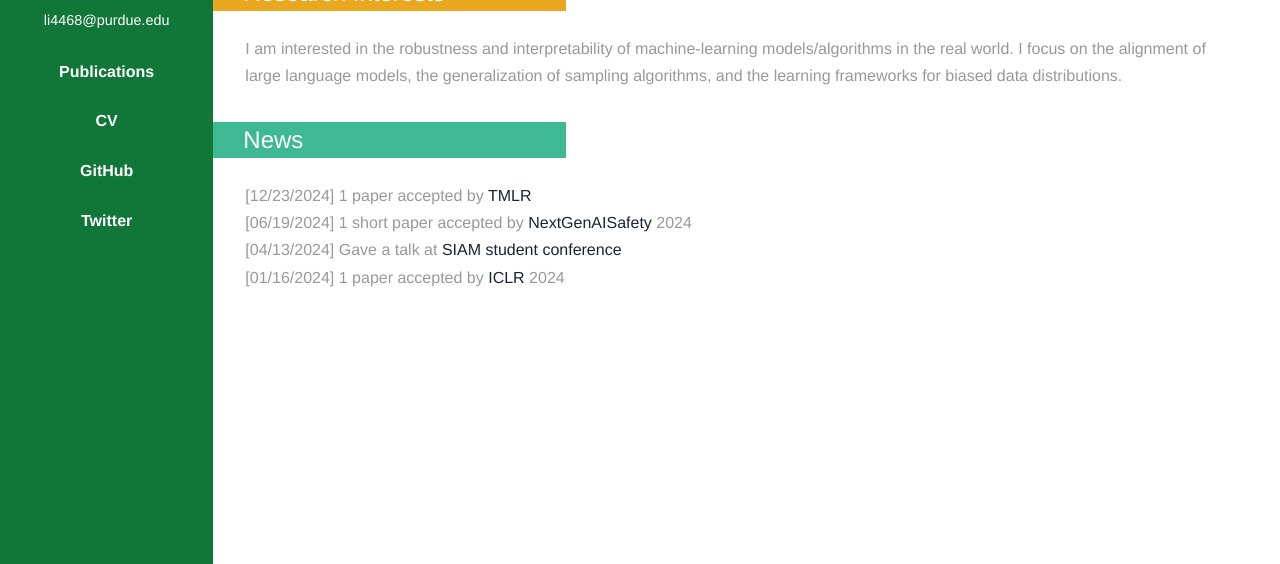
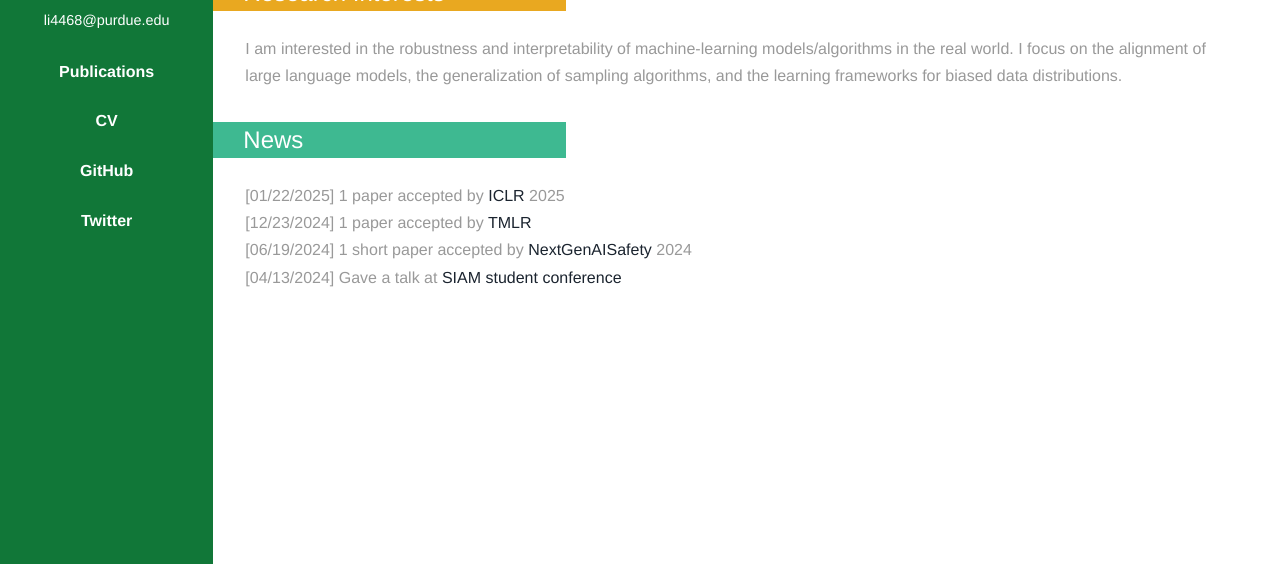
Before and after one commit to lblaoke/lblaoke.github.io, a plain HTML site: page index.html in a window 1280 px wide. Shown: the part 236-800 px from the top of the page. Drawn offline with nearby package versions, Linux system fonts and the light colour scheme.

Commit message:
Update index.html

```diff
--- a/index.html
+++ b/index.html
@@ -95,10 +95,10 @@ Smartphone Compatible web template, free webdesigns for Nokia, Samsung, LG, Sony
 		 <div class="education">
 			 <h3 class="clr3">News</h3>
 			 <div class="education_details">
+				 <p class="cmpny1">[01/22/2025] 1 paper accepted by <a href="https://iclr.cc/" target="_blank">ICLR</a> 2025</p>
 				 <p class="cmpny1">[12/23/2024] 1 paper accepted by <a href="https://jmlr.org/tmlr/" target="_blank">TMLR</a></p>
 				 <p class="cmpny1">[06/19/2024] 1 short paper accepted by <a href="https://icml-nextgenaisafety.github.io/" target="_blank">NextGenAISafety</a> 2024</p>
 				 <p class="cmpny1">[04/13/2024] Gave a talk at <a href="https://sites.google.com/view/siampurdue/conferences/siam2024" target="_blank">SIAM student conference</a></p>
-				 <p class="cmpny1">[01/16/2024] 1 paper accepted by <a href="https://iclr.cc/" target="_blank">ICLR</a> 2024</p>
 			 </div>
 		 </div>
 	 </div>
```
